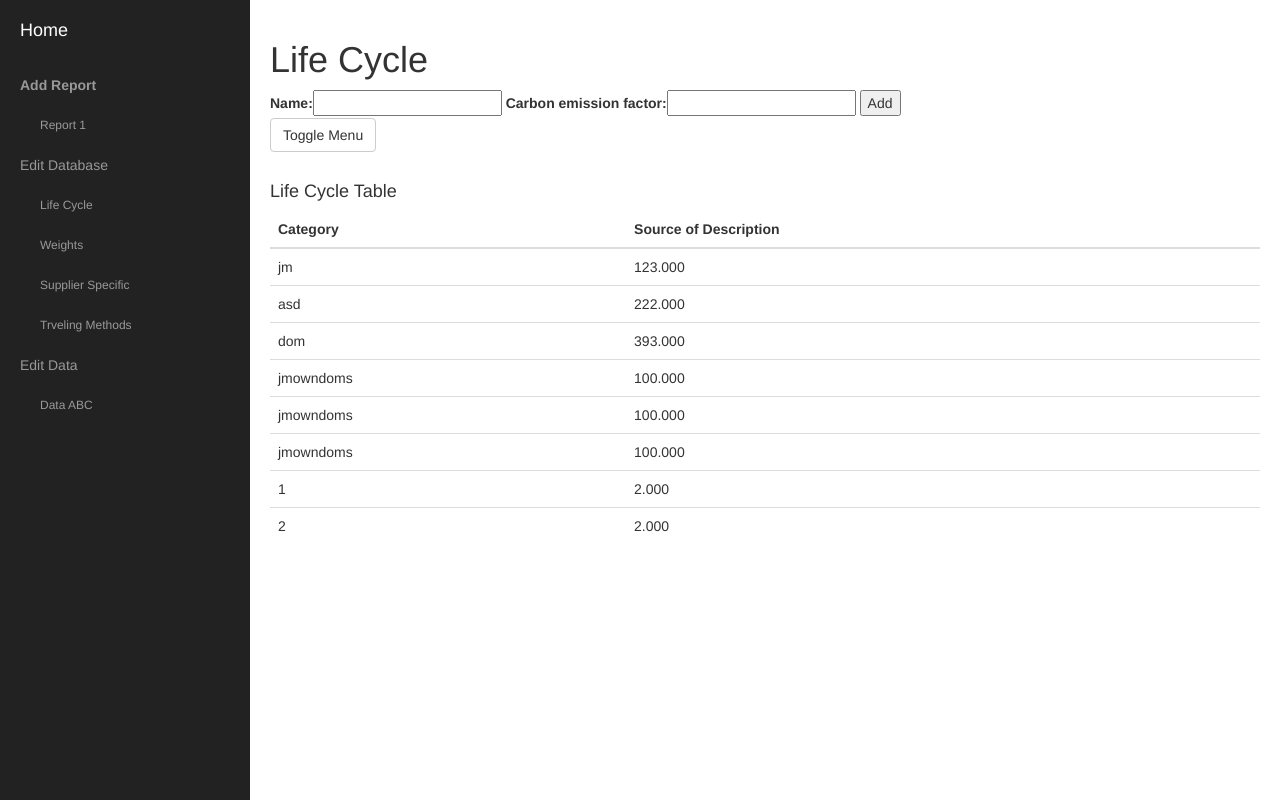
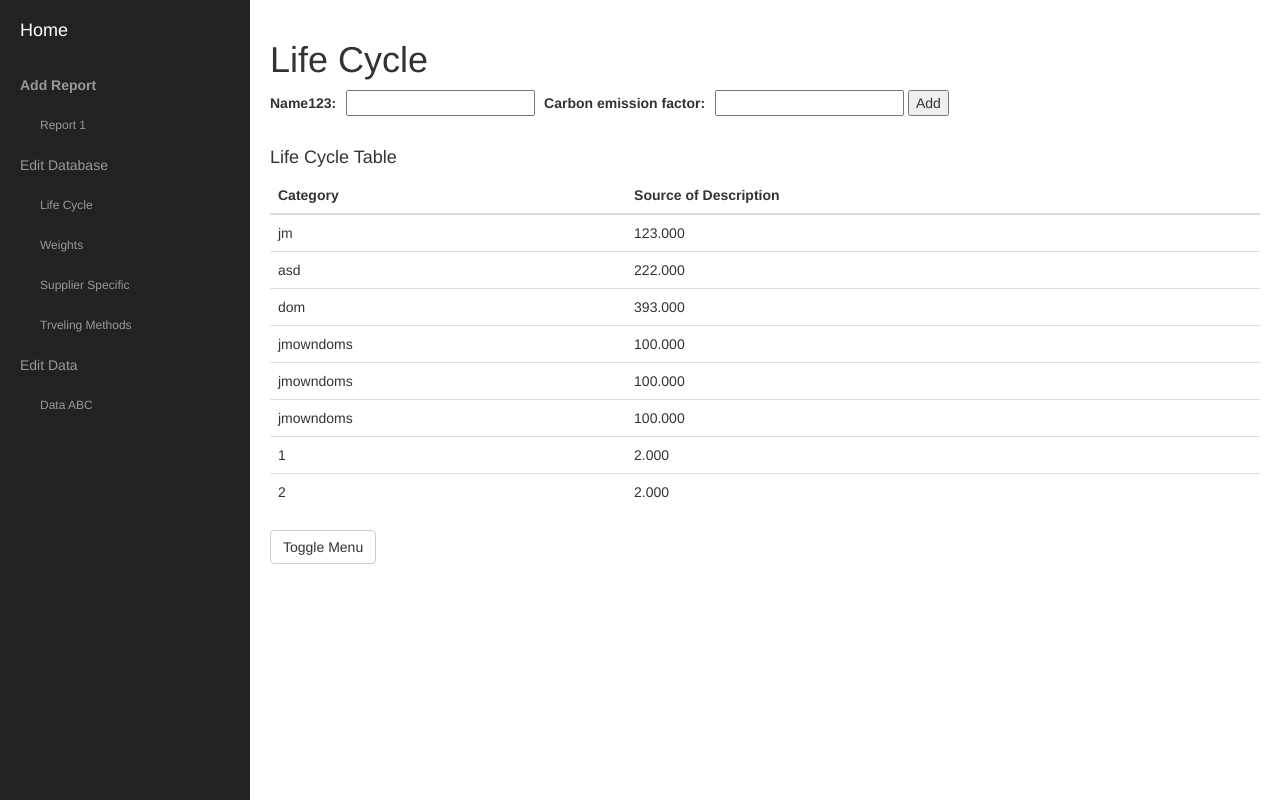
Before and after one commit to dkwok1993/Projectcarbon, a Django app: page /projectcarbonapp/lifecycle in a window 1280 px wide. Run offline with Django 3.2, Linux system fonts and the light colour scheme; data comes from the database, SQL or seed files in the repository; some libraries are stand-ins or nearby versions.

Commit message:
added css

```diff
--- a/ProjectCarbonApp/forms.py
+++ b/ProjectCarbonApp/forms.py
@@ -6,7 +6,7 @@ from ProjectCarbonApp.models import *
 import re
 
 class LifecycleForm(forms.Form):
-    name = forms.CharField(max_length=20)
+    Name123 = forms.CharField(max_length=20)
     carbon_emission_factor  = forms.DecimalField(max_digits=6, decimal_places=3)
 
     def __init__(self, *args, **kwargs):
--- a/ProjectCarbonApp/static/css/simple-sidebar.css
+++ b/ProjectCarbonApp/static/css/simple-sidebar.css
@@ -15,6 +15,15 @@
 .col-lg-12 {
    padding: 0px;
 }
+
+label {
+   padding-right: 10px;
+}
+
+label[for=id_carbon_emission_factor] {
+   padding-left: 5px;
+}
+
 
 #wrapper {
     padding-left: 0;
--- a/ProjectCarbonApp/templates/lifecycle.html
+++ b/ProjectCarbonApp/templates/lifecycle.html
@@ -81,7 +81,6 @@
                             <button type="submit">Add</button>
                             {% csrf_token %}
                         </form>
-                        <a href="#menu-toggle" class="btn btn-default" id="menu-toggle">Toggle Menu</a>
                     </div>
                 </div>
             </div>
@@ -102,6 +101,7 @@
                 </tr>
              {% endfor %}
             </table>
+            <a href="#menu-toggle" class="btn btn-default" id="menu-toggle">Toggle Menu</a>
 
         </div>
         <!-- /#page-content-wrapper -->
```
Also changed, not shown: 1 other file.
